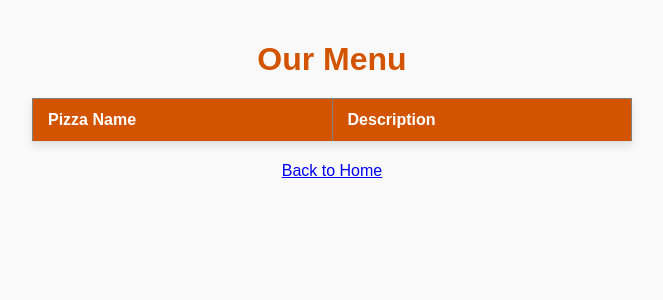
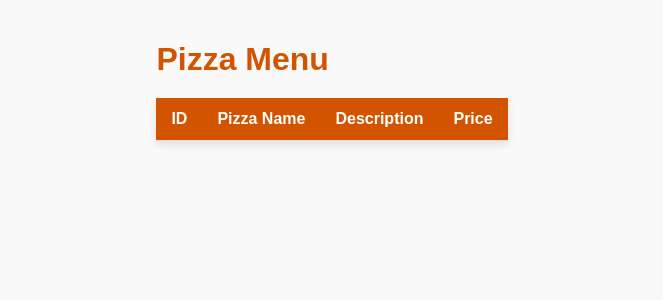
Before and after one commit to AndriyPy/OdermanHOMEWORKalchemy, a Flask app: page /menu in a window 1280 px wide. Shown: the top 300 px of the page, without its empty margins (308-971 px from the left). Run offline with Flask 3, Linux system fonts and the light colour scheme; lists and menus that the app fills with data are empty.

Commit message:
alchemy2.0

```diff
--- a/app.py
+++ b/app.py
@@ -1,10 +1,20 @@
 from flask import Flask, render_template, request
-from models import Session, Event
+from models import Session, Event, create_db
 
 
 app = Flask(__name__)
 
 
+@app.post('/admadd/')
+def adm():
+    with Session() as session:
+        pizzaname = request.form.get("pizzaname")
+        description = request.form.get("description")
+        price = request.form.get("price")
+        session.add(pizzaname,description,price)
+        session.commit()
+
+    return render_template('admin_add.html')
 
 @app.get('/')
 def index():
@@ -13,14 +23,15 @@ def index():
 
 @app.get('/menu')
 def menu():
-    return render_template("menu.html")
+    with Session() as session:
+        data = session.query(Event).all()
+    return render_template("menu.html", data=data)
 
-@app.get('/admadd/')
-def adm():
-    return render_template('admin_add.html')
+
 
 
 
 
 if __name__ == '__main__':
-    app.run(debug=True, port=2020)
+    app.run(debug=True, port=40000)
+    create_db()
--- a/models.py
+++ b/models.py
@@ -1,4 +1,4 @@
-from sqlalchemy import create_engine, String
+from sqlalchemy import create_engine, String, Integer
 from sqlalchemy.orm import DeclarativeBase, sessionmaker, Mapped, mapped_column
 
 DB = "sqlite:///app.db"
@@ -15,6 +15,7 @@ class Event(Base):
     id: Mapped[int] = mapped_column(primary_key=True)
     description: Mapped[str] = mapped_column(String(240), nullable=True)
     pizzaname: Mapped[str] = mapped_column(String(50))
+    price: Mapped[int] = mapped_column(Integer)
 
     def __repr__(self):
         return f"Pizzaname:{self.pizzaname}, description:{self.description}"
--- a/templates/index.html
+++ b/templates/index.html
@@ -11,9 +11,7 @@
 
     <ul>
      <li><a href="index.html">Головна</a></li>
-     <li><a href="news.html">Новини</a></li>
-     <li><a href="contact.html">Контакти</a></li>
-     <li><a href="about.html">Про нас</a></li>
+     <li><a href="/admadd/">Admin Add</a></li>
     </ul>
 
     <h1>OdermanPizza</h1>
--- a/templates/menu.html
+++ b/templates/menu.html
@@ -2,28 +2,32 @@
 <html lang="en">
 <head>
     <meta charset="UTF-8">
-    <meta name="viewport" content="width=device-width, initial-scale=1.0">
-    <title>Menu</title>
+    <title>Pizza Menu</title>
     <link rel="stylesheet" href="/static/main.css">
 </head>
 <body>
-    <h1>Our Menu</h1>
-    <table border="1" cellpadding="10" cellspacing="0">
+<div class="container">
+    <h1>Pizza Menu</h1>
+    <table style="width: 100%; border-collapse: collapse; text-align: left;">
         <thead>
             <tr>
+                <th>ID</th>
                 <th>Pizza Name</th>
                 <th>Description</th>
+                <th>Price</th>
             </tr>
         </thead>
         <tbody>
-            {% for pizza in pizzas %}
+            {% for pizza in data %}
             <tr>
+                <td>{{ pizza.id }}</td>
                 <td>{{ pizza.pizzaname }}</td>
                 <td>{{ pizza.description }}</td>
+                <td>{{ pizza.price }}</td>
             </tr>
             {% endfor %}
         </tbody>
     </table>
-    <a href="/">Back to Home</a>
+</div>
 </body>
 </html>
```
Also changed, not shown: templates/admin_add.html (+20 -13 lines).
